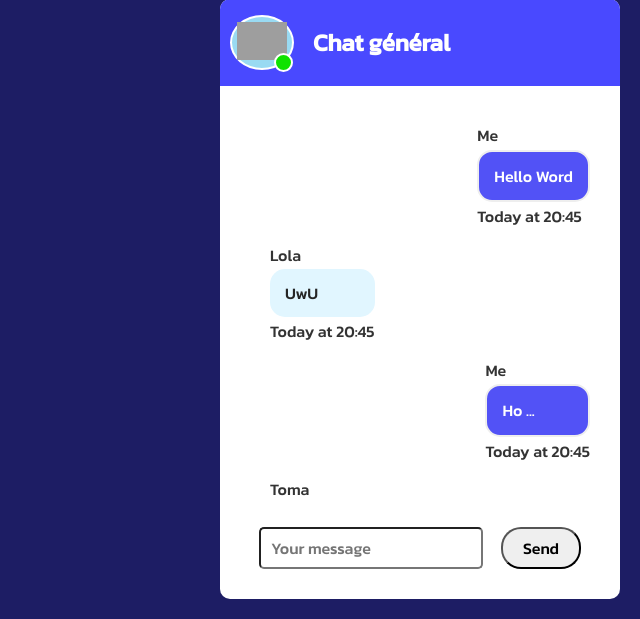
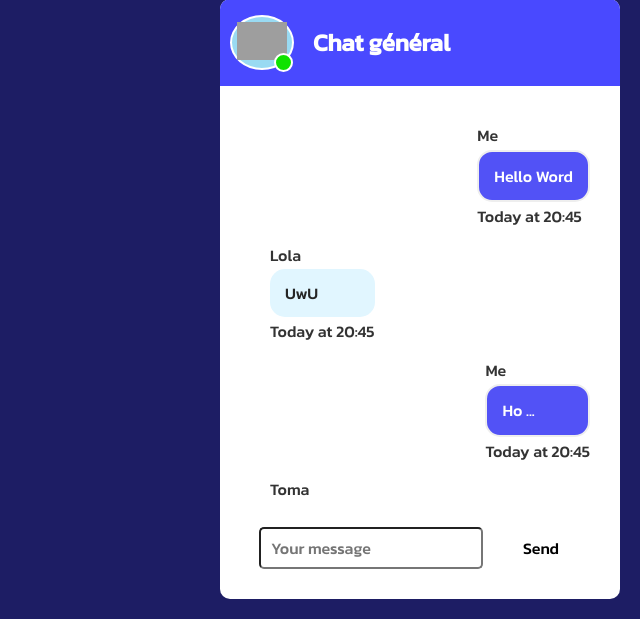
Before and after one commit to hard-tech/fantasy-memory, a PHP site: page /game.html in a window 1280 px wide. Shown: the part 181-800 px from the top of the page, without its empty margins (640-1280 px from the left). Run offline with PHP 8.4, Linux system fonts and the light colour scheme; grey boxes are pictures that could not be loaded.

Commit message:
fix btn-normalise

```diff
--- a/assets/css/main.css
+++ b/assets/css/main.css
@@ -136,8 +136,10 @@ h1{
 #gameChat{
     bottom: 20px;
     right: 20px;
+
     width: 400px;
     height: 600px;
+
     position: absolute;
     background-color: #fff;
     border-radius: 10px;
@@ -209,6 +211,9 @@ h1{
 #sendBtnChat{
     width: 80px;
     border-radius: 20px;
+
+    background-color: white;
+    border: white;
 }
 
 .MessageChat{
```
